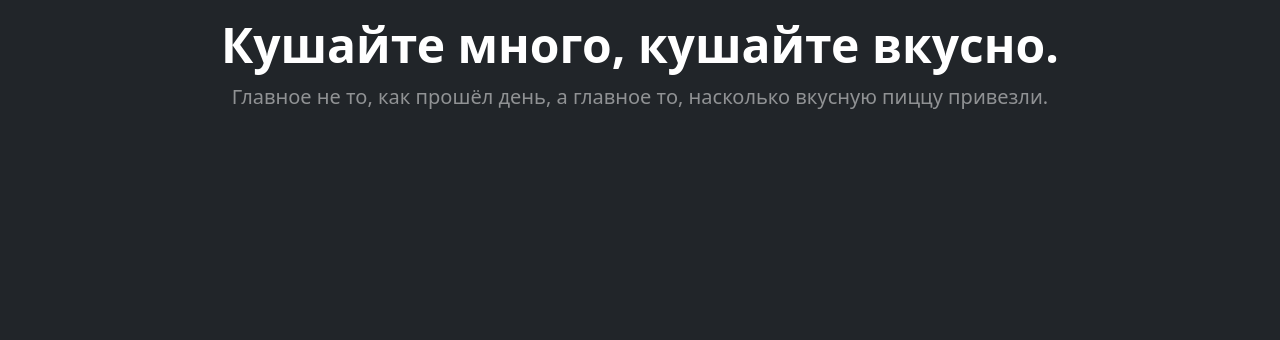
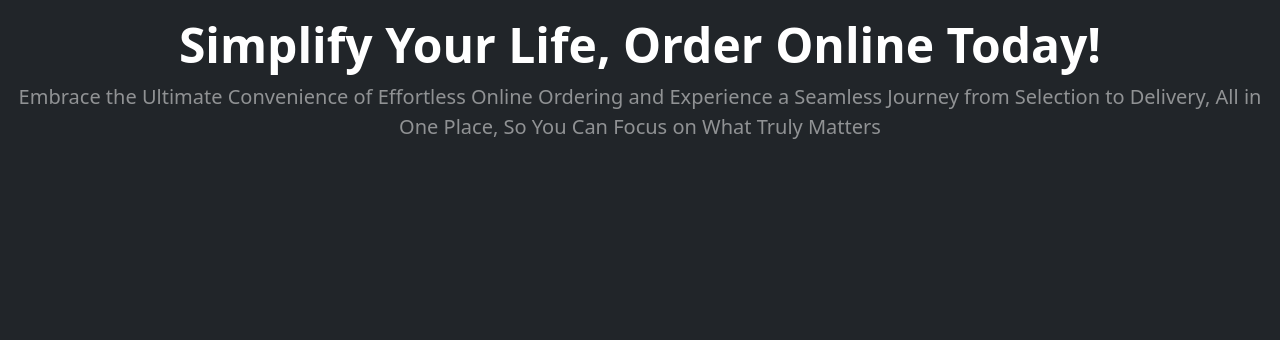
Before and after one commit to Carcajo/PythonLabs, a Django app: page /about/ in a window 1280 px wide. Shown: the part 82-422 px from the top of the page. Run offline with Django 4.2, Linux system fonts and the light colour scheme; data that the repository does not hold is empty; some libraries are stand-ins or nearby versions.

Commit message:
fix templates

```diff
--- a/templates/gshop/about.html
+++ b/templates/gshop/about.html
@@ -2,9 +2,9 @@
 
 {% block content %}
     <div class="text-white text-center p-3">
-        <h4 class="display-5 fw-bolder">Кушайте много, кушайте вкусно.</h4>
-        <p class="lead fw-normal text-white-50 mb-0">Главное не то, как прошёл день, а главное то, насколько вкусную
-            пиццу привезли.
+        <h4 class="display-5 fw-bolder">Simplify Your Life, Order Online Today!</h4>
+        <p class="lead fw-normal text-white-50 mb-0">Embrace the Ultimate Convenience of Effortless Online Ordering and Experience a Seamless Journey from Selection to Delivery,
+            All in One Place, So You Can Focus on What Truly Matters
         </p>
     </div>
 {% endblock %}
```
